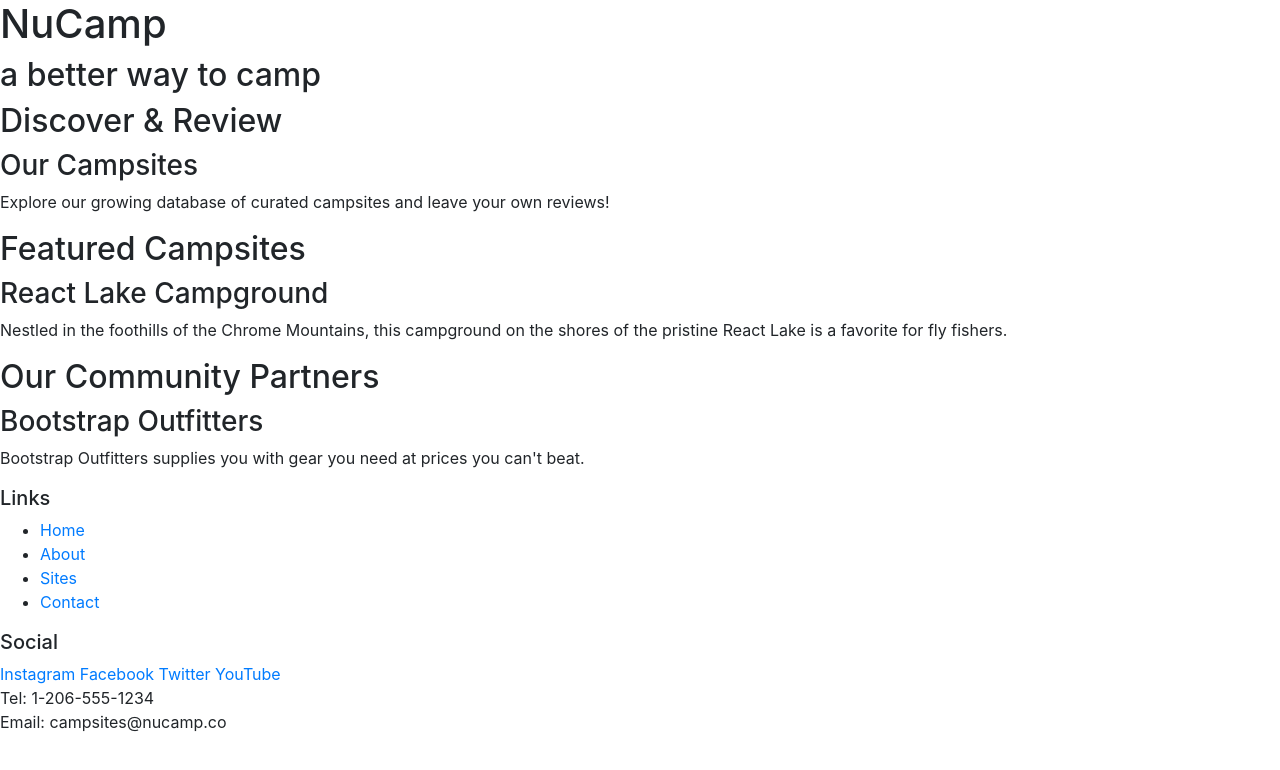
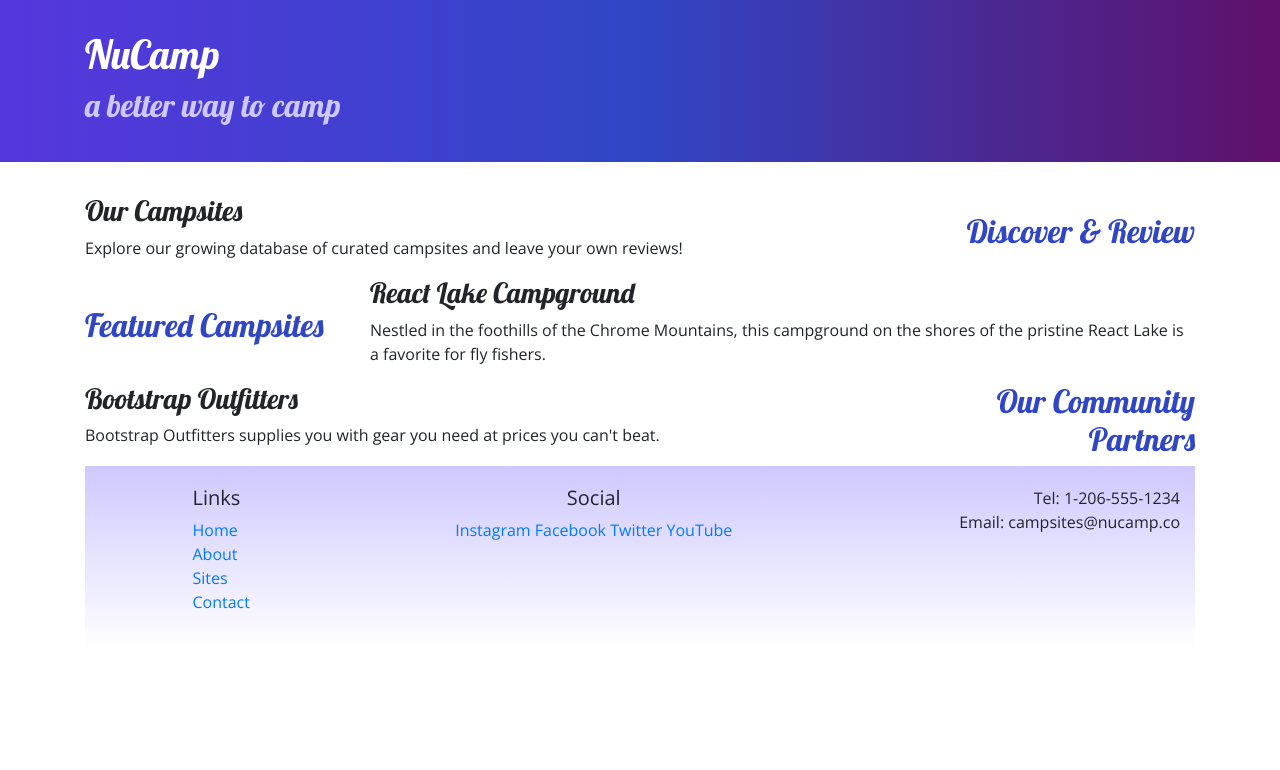
Before and after one commit to aabenezer/git-test, a website: page index.html in a window 1280 px wide. Drawn offline with nearby package versions, Linux system fonts and the light colour scheme.

Commit message:
icon fonts

```diff
--- /dev/null
+++ b/css/styles.css
@@ -0,0 +1,26 @@
+body {
+    font-family: "Open Sans", sans-serif;
+}
+h1, h2, h3 {
+    font-family: "lobster", cursive;
+}
+h2 {
+    color: #3046c5;
+}
+header h2 {
+    color: #cec8ff;
+}
+footer {
+    background-image: linear-gradient(#cec8ff, white) ;
+    padding: 20px 0;
+}
+.jumbotron {
+    padding: 30px;
+    background-image: linear-gradient(to right, #5637dd, #3046c5, #60106b);
+    color: white;
+}
+.row.content {
+    padding: 50px 0;
+    border-bottom: 1px ridge;
+    min-height: 200px;
+}
--- a/index.html
+++ b/index.html
@@ -9,55 +9,80 @@
     <!-- Bootstrap CSS -->
     <link rel="stylesheet" href="node_modules/bootstrap/dist/css/bootstrap.min.css" />
 
+    <!-- Additional CSS must be placed after Bootstrap CSS -->
+    <link rel="stylesheet" href="https://fonts.googleapis.com/css?family=Lobster|Open+Sans" />
+    <link rel="stylesheet" href="css/styles.css" />
+
     <title>NuCamp: A Better Way To Camp</title>
 </head>
 
 <body>
 
-    <header>
-        <div>
+    <header class="jumbotron jumbotron-fluid">
+        <div class="container">
+            <div class="row row-content align-items-center">
+                <div class="col">
                     <h1>NuCamp</h1>
                     <h2>a better way to camp</h2>
                 </div>
+            </div>
+        </div>
     </header>
 
-    <div>
-        <h2>Discover & Review</h2>
+    <div class="container">
+        <div class="row row-content align-items-center">
+            <div class="col-sm-4 order-sm-last col-md-3">
+                <h2 class="text-sm-right">Discover & Review</h2>
+            </div>
+            <div class="col">
                 <h3>Our Campsites</h3>
                 <p>Explore our growing database of curated campsites and leave your own reviews!</p>
             </div>
+        </div>
 
-    <div>
+        <div class="row row-content align-items-center">
+            <div class="col-sm-4 col-md-3">
                 <h2>Featured Campsites</h2>
+            </div>
+            <div class="col">
                 <h3>React Lake Campground</h3>
-        <p>Nestled in the foothills of the Chrome Mountains, this campground on the shores of the pristine React Lake is
+                <p>Nestled in the foothills of the Chrome Mountains, this campground on the shores of the pristine React
+                    Lake is
                     a favorite for fly fishers.</p>
             </div>
+        </div>
 
-    <div>
-        <h2>Our Community Partners</h2>
+
+        <div class="row row-content">
+            <div class="col-sm-4 order-sm-last col-md-3">
+                <h2 class="text-sm-right">Our Community Partners</h2>
+            </div>
+            <div class="col">
                 <h3>Bootstrap Outfitters</h3>
                 <p>Bootstrap Outfitters supplies you with gear you need at prices you can't beat.</p>
             </div>
+        </div>
 
         <footer>
-        <div>
+            <div class="container">
+                <div class="row">
+                    <div class="col-4 col-sm-2 offset-1">
                         <h5>Links</h5>
-            <ul>
+                        <ul class="list-unstyled">
                             <li><a href="#">Home</a></li>
                             <li><a href="#">About</a></li>
                             <li><a href="#">Sites</a></li>
                             <li><a href="#">Contact</a></li>
                         </ul>
                     </div>
-        <div>
+                    <div class="col-6 col-sm-5 text-center">
                         <h5>Social</h5>
                         <a href="http://instagram.com/">Instagram</a>
                         <a href="http://facebook.com/">Facebook</a>
                         <a href="http://twitter.com/">Twitter</a>
                         <a href="http://youtube.com/">YouTube</a>
                     </div>
-        <div>
+                    <div class="col-sm-4 text-sm-right">
                         Tel: 1-206-555-1234<br />
                         Email: campsites@nucamp.co
                     </div>
```
Lines whose indentation alone changed are shown as unchanged.
